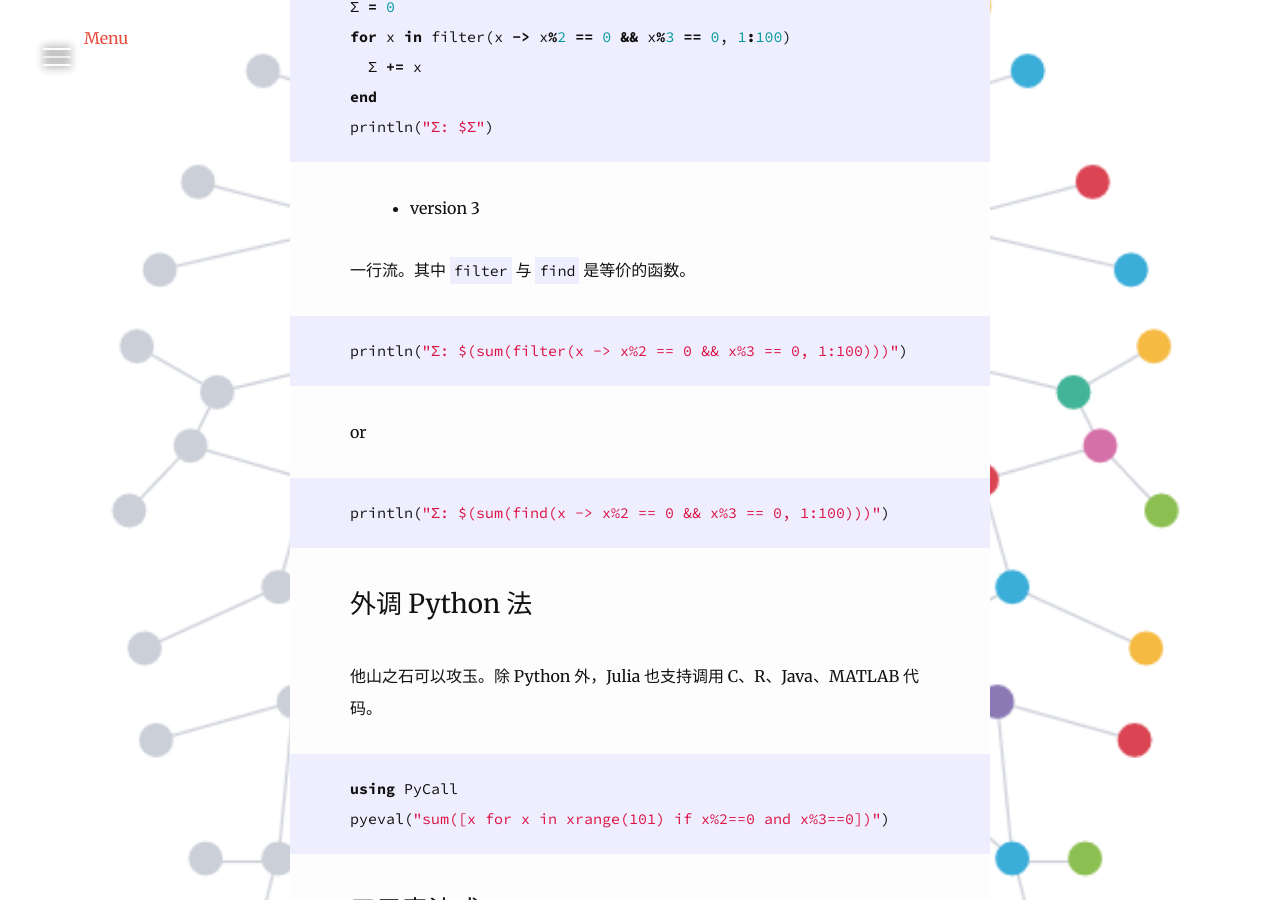
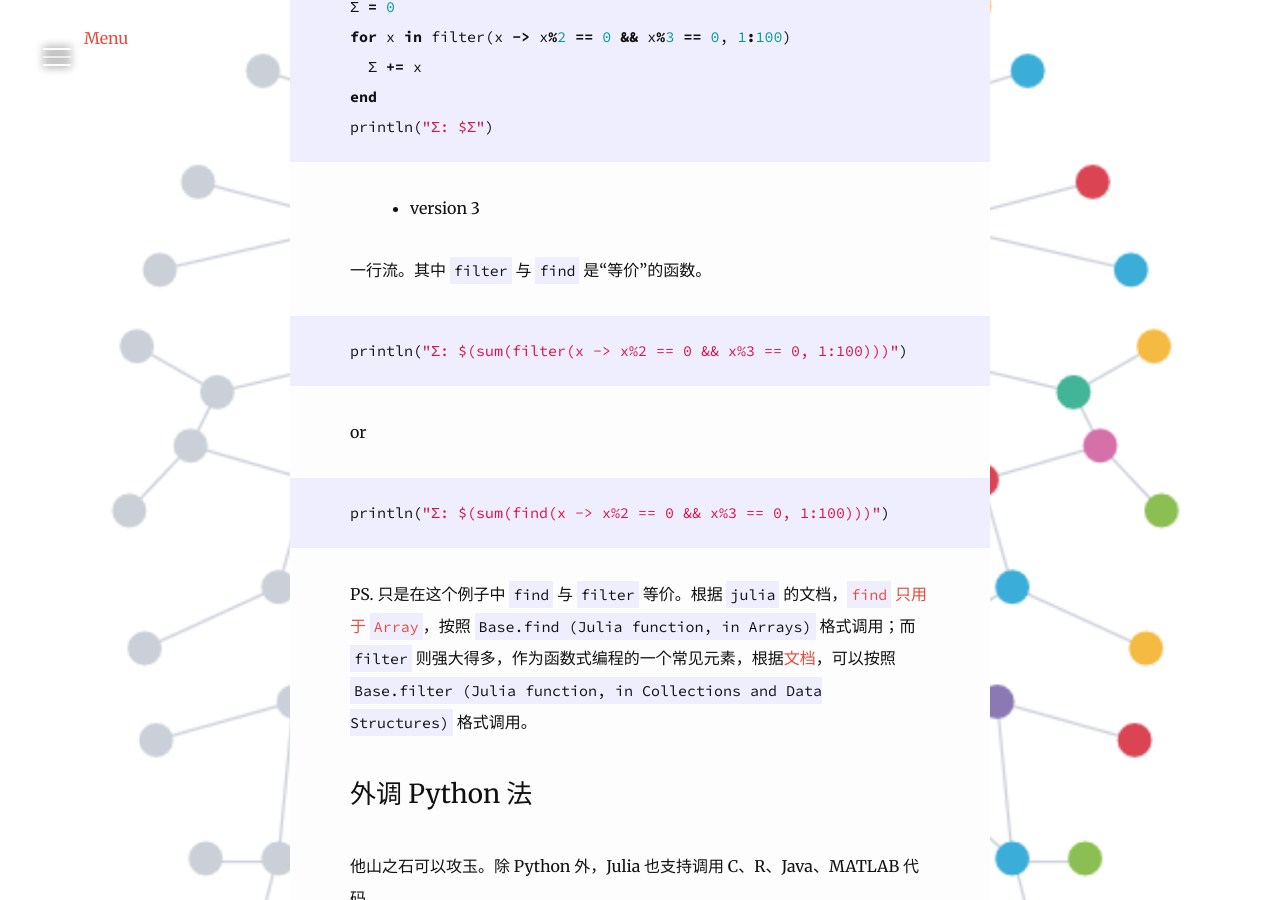
Before and after one commit to quxiaofeng/MachineLearningWithJulia.jl, a Jekyll site: the page built from _posts/2016-02-01-julia-basics.md, in a window 1280 px wide and 900 px high, scrolled down 6635 px. Built offline with Jekyll 4.4.1, drawn with Linux system fonts in a browser that asks for light colours; nearby versions of some CDN libraries; comment, search, counter and statistics services are not loaded.

Commit message:
Updated with comments on find and filter
Signed-off-by: Xiaofeng QU <xiaofeng.qu.hk@ieee.org>

```diff
--- a/_posts/2016-02-01-julia-basics.md
+++ b/_posts/2016-02-01-julia-basics.md
@@ -133,7 +133,7 @@ println("Σ: $Σ")
 
 + version 3
 
-一行流。其中 `filter` 与 `find` 是等价的函数。
+一行流。其中 `filter` 与 `find` 是“等价”的函数。
 
 {% highlight julia %}
 println("Σ: $(sum(filter(x -> x%2 == 0 && x%3 == 0, 1:100)))")
@@ -144,6 +144,8 @@ or
 {% highlight julia %}
 println("Σ: $(sum(find(x -> x%2 == 0 && x%3 == 0, 1:100)))")
 {% endhighlight %}
+
+PS. 只是在这个例子中 `find` 与 `filter` 等价。根据 `julia` 的文档，[`find` 只用于 `Array`](http://docs.julialang.org/en/latest/stdlib/arrays/#Base.find)，按照 `Base.find (Julia function, in Arrays)` 格式调用；而 `filter` 则强大得多，作为函数式编程的一个常见元素，根据[文档](http://docs.julialang.org/en/latest/stdlib/collections/#Base.filter)，可以按照 `Base.filter (Julia function, in Collections and Data Structures)` 格式调用。
 
 ### 外调 Python 法 ###
 
```
